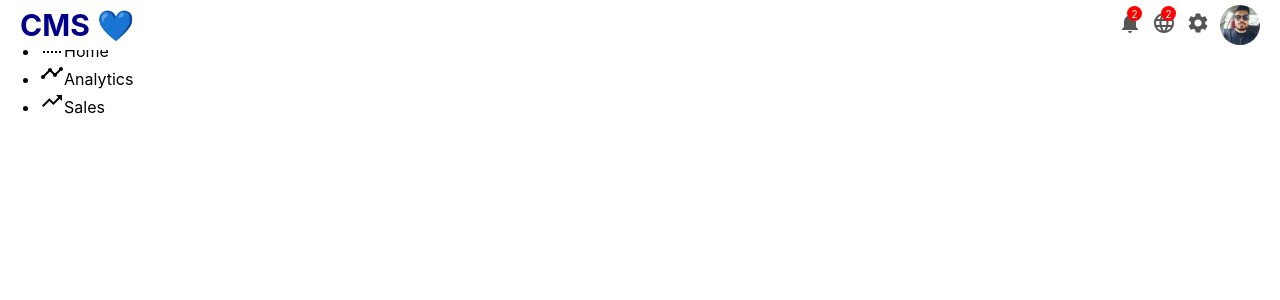
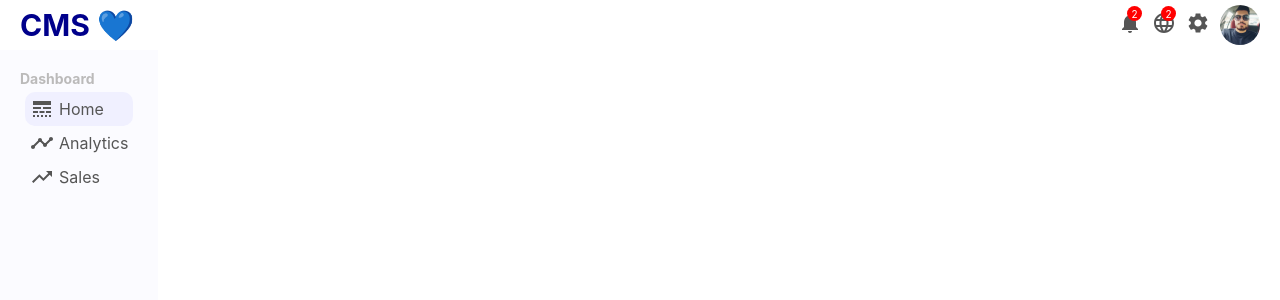
Before and after one commit to mohammadfaramarzi1/react-cms-course, a React (Create React App) app: page /newUser in a window 1280 px wide. Shown: the top 300 px of the page. Built offline with nearby package versions, Linux system fonts and the light colour scheme.

Commit message:
style: SideBar.css dashboard section

```diff
--- a/src/App.css
+++ b/src/App.css
@@ -11,3 +11,7 @@
     text-decoration: none;
     color: inherit;
 }
+
+li {
+    list-style-type: none;
+}
--- a/src/components/SideBar/SideBar.css
+++ b/src/components/SideBar/SideBar.css
@@ -0,0 +1,47 @@
+.sidebar {
+    flex: 1;
+    height: calc(100vh - 50px);
+    background-color: rgb(251, 251, 255);
+    position: fixed;
+    top: 50px;
+}
+
+.sidebar-wrapper {
+    padding: 20px;
+    color: #555;
+}
+
+.sidebar__menu {
+    margin-bottom: 10px;
+}
+
+.sidebar__title {
+    font-size: 14px;
+    color: rgb(187, 186, 186);
+}
+
+.sidebar__list {
+    padding: 5px;
+}
+
+.sidebar__list-item {
+    padding: 5px;
+    cursor: pointer;
+    display: flex;
+    align-items: center;
+    border-radius: 10px;
+    -webkit-border-radius: 10px;
+    -moz-border-radius: 10px;
+    -ms-border-radius: 10px;
+    -o-border-radius: 10px;
+
+}
+
+.sidebar__list-item.active, .sidebar__list-item:hover {
+    background-color: rgb(240, 240, 255);
+}
+
+.sidebar__icon {
+    margin-right: 5px;
+    font-size: 20px;
+}
--- a/src/components/SideBar/SideBar.jsx
+++ b/src/components/SideBar/SideBar.jsx
@@ -11,7 +11,7 @@ function SideBar() {
             <div className="sidebar__menu">
                 <h3 className='sidebar__title'>Dashboard</h3>
                 <ul className='sidebar__list'>
-                    <li className='sidebar__list-item'>
+                    <li className='sidebar__list-item active'>
                         <LineStyleIcon className="sidebar__icon" />
                         Home
                     </li>
```
